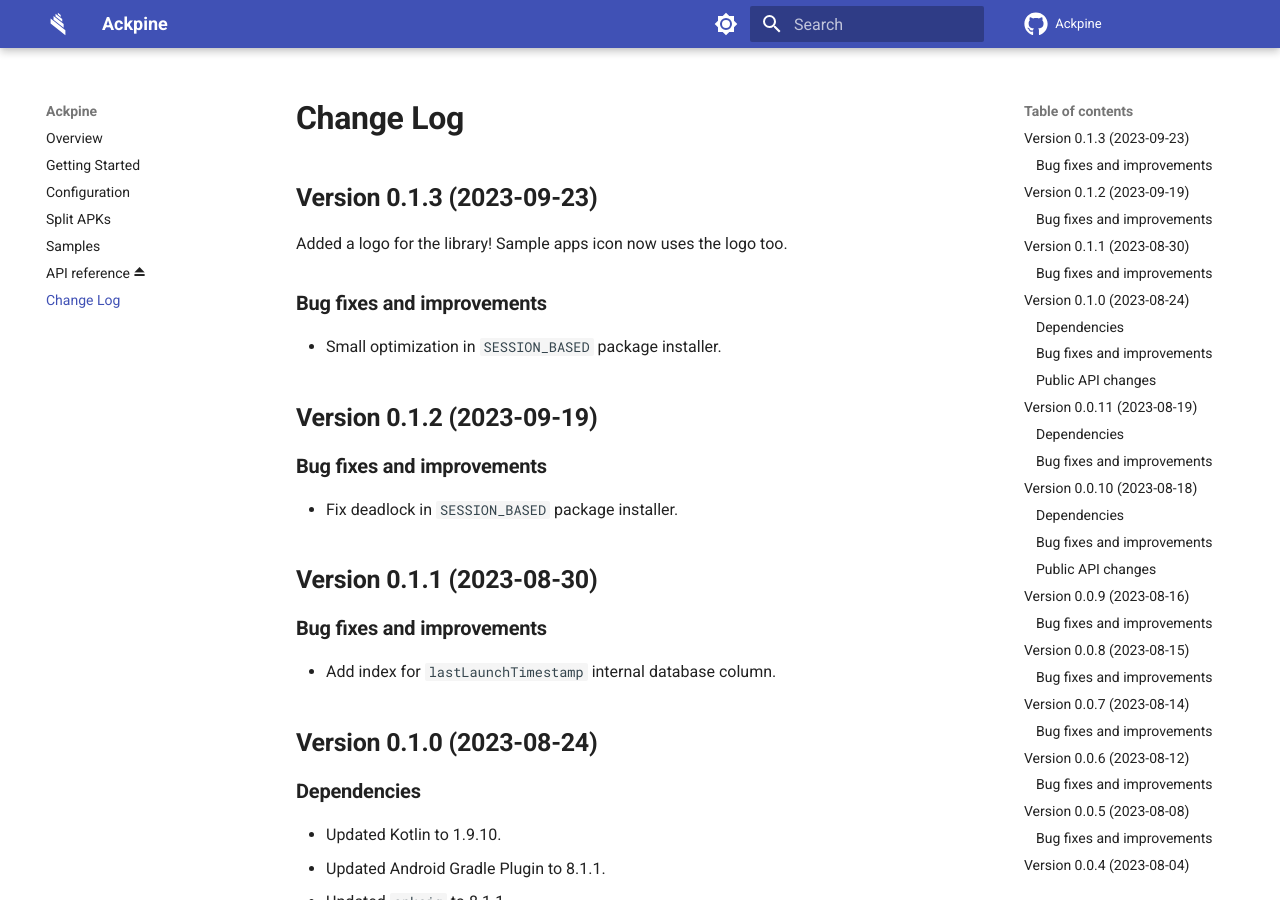
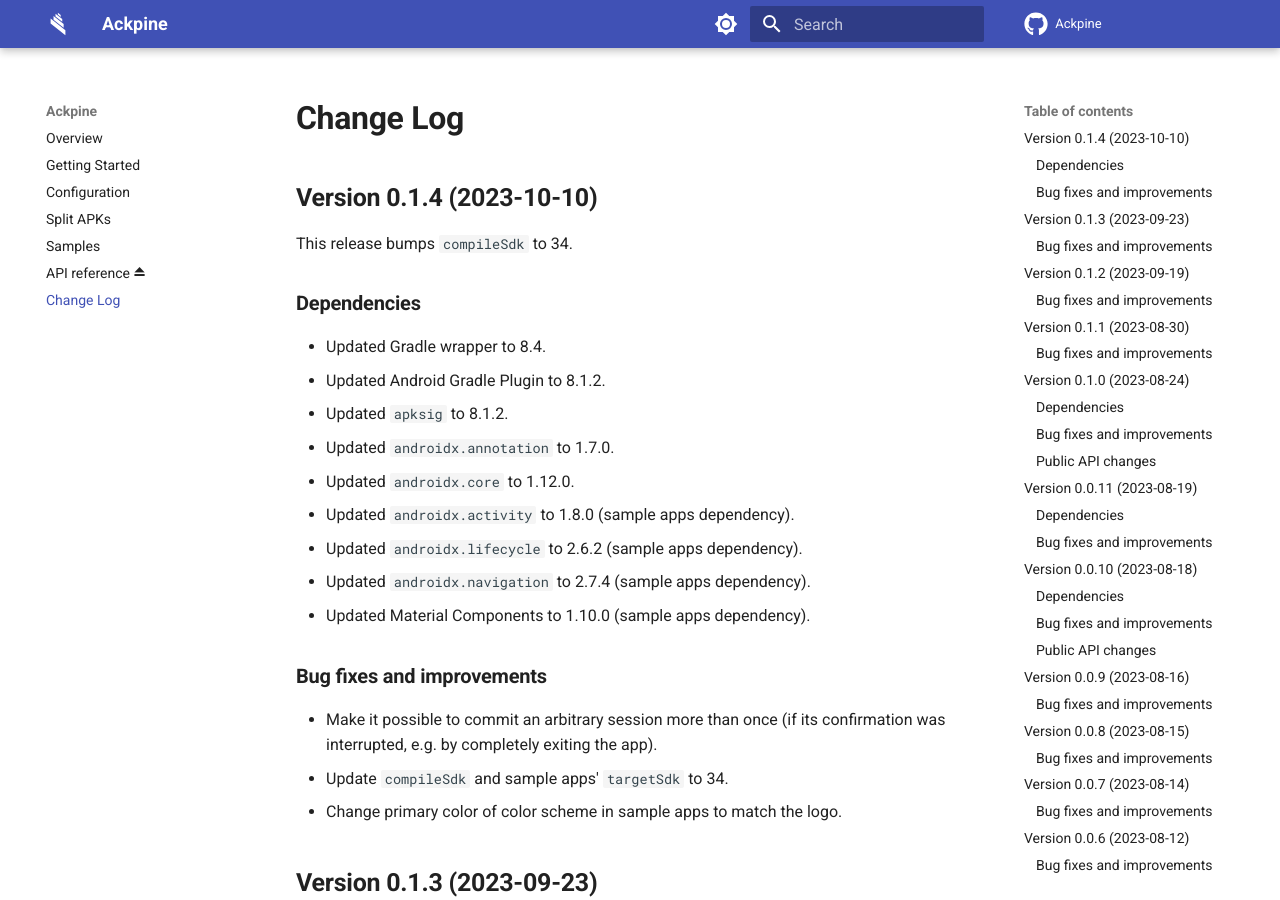
Before and after one commit to solrudev/Ackpine, an MkDocs documentation site: the page built from docs/changelog.md, in a window 1280 px wide and 900 px high. Built offline with MkDocs 1.6.1 and Material for MkDocs 9.7.7, drawn with Linux system fonts in a browser that asks for light colours; comment, search, counter and statistics services are not loaded.

Commit message:
add 0.1.4 version to changelog

```diff
--- a/docs/changelog.md
+++ b/docs/changelog.md
@@ -1,5 +1,28 @@
 Change Log
 ==========
+
+Version 0.1.4 (2023-10-10)
+--------------------------
+
+This release bumps `compileSdk` to 34.
+
+### Dependencies
+
+- Updated Gradle wrapper to 8.4.
+- Updated Android Gradle Plugin to 8.1.2.
+- Updated `apksig` to 8.1.2.
+- Updated `androidx.annotation` to 1.7.0.
+- Updated `androidx.core` to 1.12.0.
+- Updated `androidx.activity` to 1.8.0 (sample apps dependency).
+- Updated `androidx.lifecycle` to 2.6.2 (sample apps dependency).
+- Updated `androidx.navigation` to 2.7.4 (sample apps dependency).
+- Updated Material Components to 1.10.0 (sample apps dependency).
+
+### Bug fixes and improvements
+
+- Make it possible to commit an arbitrary session more than once (if its confirmation was interrupted, e.g. by completely exiting the app).
+- Update `compileSdk` and sample apps' `targetSdk` to 34.
+- Change primary color of color scheme in sample apps to match the logo.
 
 Version 0.1.3 (2023-09-23)
 --------------------------
```
